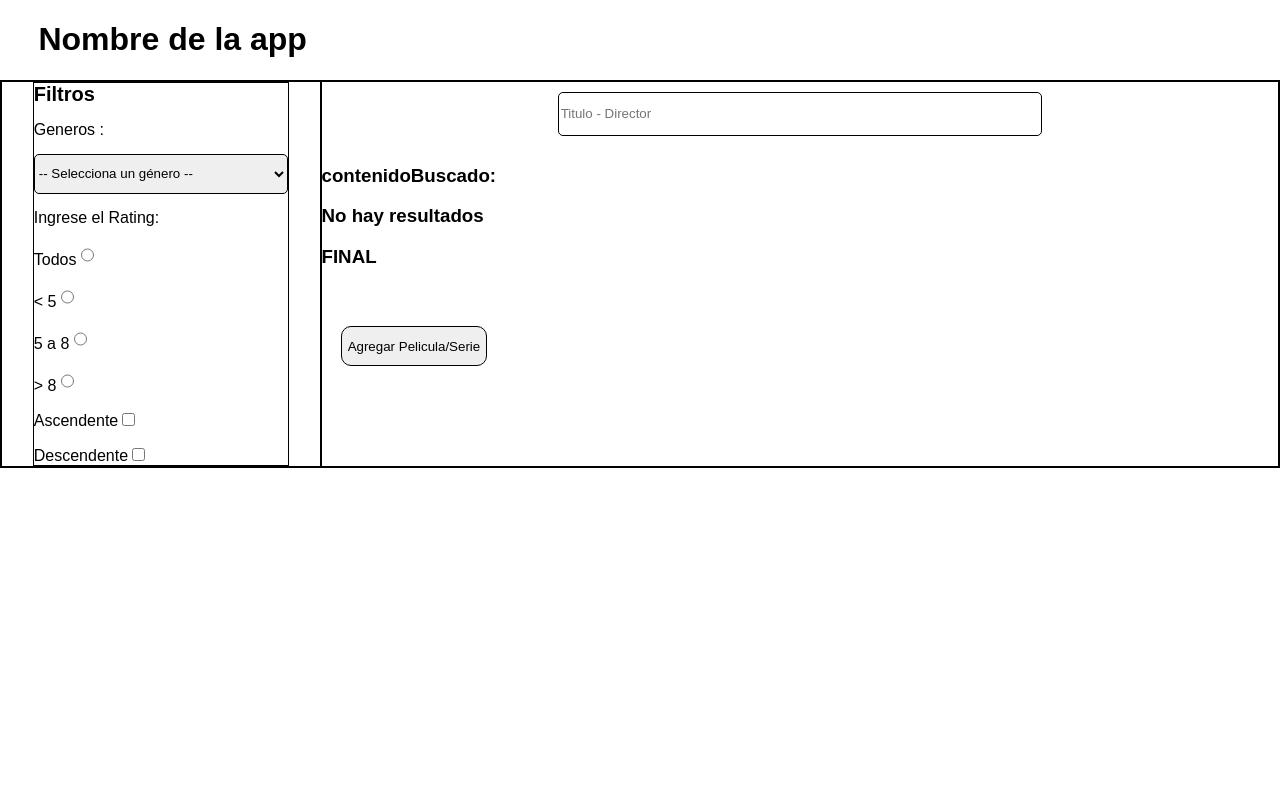
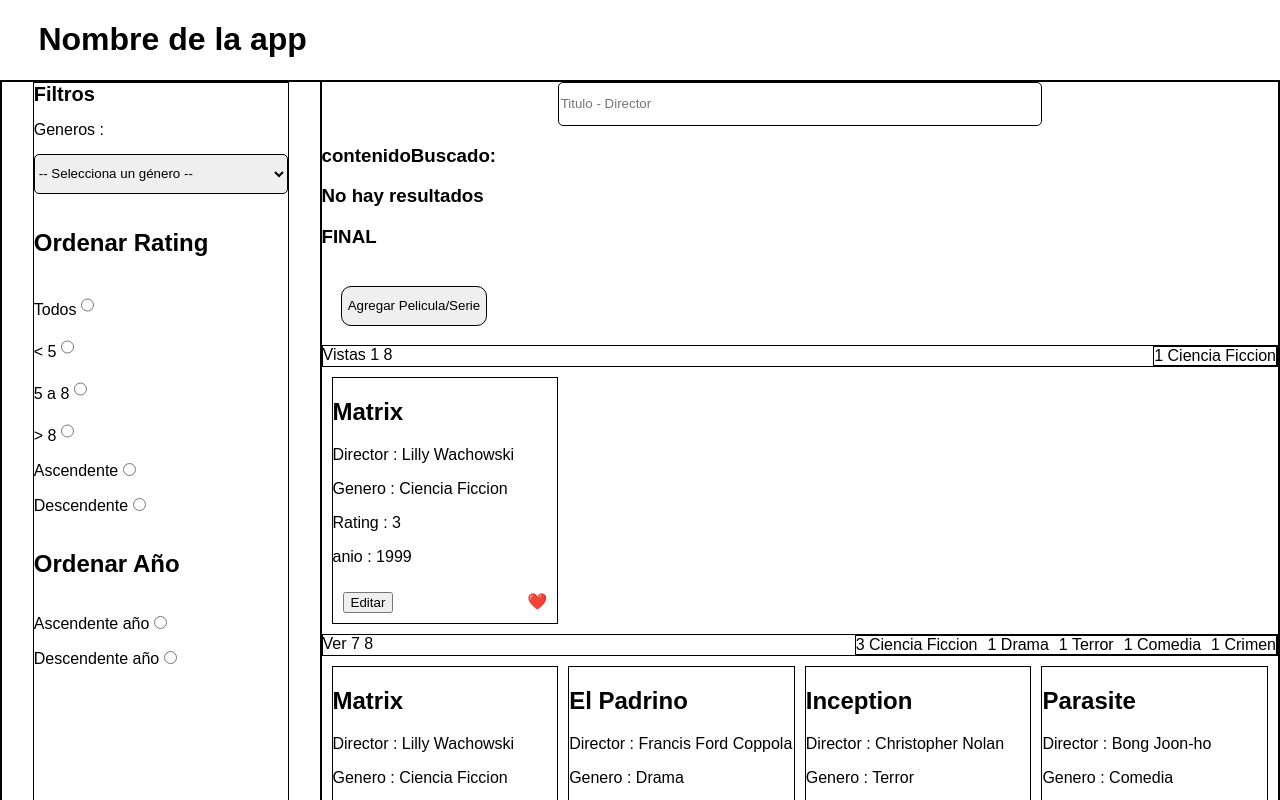
Before and after one commit to Diiegorios46/-1proyect-react-PWA, a React (Vite) app in the folder proyectReact/: page / in a window 1280 px wide. Shown: the top 800 px of the page. Built offline with nearby package versions, Linux system fonts and the light colour scheme.

Commit message:
Checkpoint 2, dividir los arreglos de peliculas x vista y no vistas ()

```diff
--- a/proyectReact/src/Components/Cards/Card.jsx
+++ b/proyectReact/src/Components/Cards/Card.jsx
@@ -1,6 +1,6 @@
 import Styles from "./card.module.css";
 
-const Card = ({ estadoVisto , titulo , director , genero , rating , Onclick , id }) => {
+const Card = ({ estadoVisto , titulo , director , genero , rating , Onclick , id , anio}) => {
 
     return (
         <div className={Styles.container_card}>
@@ -9,6 +9,7 @@ const Card = ({ estadoVisto , titulo , director , genero , rating , Onclick , id
             <p>Director : {director}</p>
             <p>Genero : {genero}</p>
             <p>Rating : {rating}</p>
+            <p>anio : {anio}</p>
 
             <div className={Styles.container_botones}>
                 <div>
--- a/proyectReact/src/Components/EstadoVisto/EstadoVisto.jsx
+++ b/proyectReact/src/Components/EstadoVisto/EstadoVisto.jsx
@@ -1,17 +1,50 @@
 import CardGenero from '../CardGenero/CardGenero';
 import Styles from './EstadoVisto.module.css'
+import {ArrayPelisSeries} from '../../Constant/bd';
 
-const EstadoVisto = ({ estado, cantVista , CantTiposGenero }) => {
+const EstadoVisto = ({ estado, cantVista , CantTiposGenero, mostrarVista}) => {
+
+    // const conteoPorGenero = ArrayPelisSeries.reduce((acc, peli) => {
+    //     acc[peli.genero] = (acc[peli.genero] || 0) + 1;
+    //     return acc;
+    //   }, {});
+
+      function conteoPorGenero(Array){
+        return Array.reduce((acc, peli) => {
+            acc[peli.genero] = (acc[peli.genero] || 0) + 1;
+            return acc;
+          }, {});
+    }
+
+    //   console.log(conteoPorGenero);
+
+    // const mostrarCardGenero = () => {
+    //     return Object.entries(conteoPorGenero).map(([genero, cantidad]) => (
+    //         <CardGenero key={genero} genero={genero} cant={cantidad} />
+    //       ));
+    // };
+
+    const mostrarCardGenero = () => {
+        if (mostrarVista) {
+            let arrayAux = ArrayPelisSeries.filter((peli) => peli.visto)
+            return Object.entries(conteoPorGenero(arrayAux)).map(([genero, cantidad]) => (
+                <CardGenero key={genero} genero={genero} cant={cantidad} />
+            ));
+        }else{
+            let arrayAux = ArrayPelisSeries.filter((peli) => !peli.visto)
+            return Object.entries(conteoPorGenero(arrayAux)).map(([genero, cantidad]) => (
+                <CardGenero key={genero} genero={genero} cant={cantidad} />
+            ));
+        }
+    }
+
     return (
         <div className={Styles.container_vistas}>
 
             <div>{estado} {cantVista} {CantTiposGenero} </div>
 
             <div className={Styles.container_cant_vistas_generos}>
-
-                <CardGenero genero={"Accion"} cant={12} />
-                <CardGenero genero={"Drama"} cant={12} />
-
+                {mostrarCardGenero()}
             </div>
 
         </div>
--- a/proyectReact/src/Constant/bd.jsx
+++ b/proyectReact/src/Constant/bd.jsx
@@ -93,5 +93,39 @@ export const ArrayPelisSeries = [
     tipo: "Película",
     visto: true
   }
+];
 
-  ];
+export const ordenamientoDescendente = () => {
+  if (arrayModPelis.length === 0) {
+    setArrayModPelis([]);
+    return;
+  }
+  const arrayAux = [...arrayModPelis].sort((a, b) => b.anio - a.anio);
+  setArrayModPelis(arrayAux);
+};
+
+export const ordenamientoAscendente = () => {
+  if (arrayModPelis.length === 0) {
+      setArrayModPelis([]);
+      return;
+  }
+  const arrayAux = [...arrayModPelis].sort((a, b) => a.anio - b.anio);
+  setArrayModPelis(arrayAux);
+};
+
+export const ordenamientoAscendenteRating = () => {
+  if (arrayModPelis.length === 0) {
+      setArrayModPelis([]);
+      return;
+  }
+  const arrayAux = [...arrayModPelis].sort((a, b) => a.rating - b.rating);
+  setArrayModPelis(arrayAux);
+};
+export const ordenamientoDescendenteRating = () => {
+  if (arrayModPelis.length === 0) {
+      setArrayModPelis([]);
+      return;
+  }
+  const arrayAux = [...arrayModPelis].sort((a, b) => b.rating - a.rating);
+  setArrayModPelis(arrayAux);
+};
--- a/proyectReact/src/pages/Home/Home.jsx
+++ b/proyectReact/src/pages/Home/Home.jsx
@@ -2,7 +2,6 @@ import Styles from "./Home.module.css";
 import Card from "../../Components/Cards/Card";
 import EstadoVisto from "../../Components/EstadoVisto/EstadoVisto";
 import {ArrayPelisSeries , generos } from '../../Constant/bd';
-
 import { useState , useEffect } from "react";
 
 
@@ -22,8 +21,8 @@ const Home = () => {
         id: Date.now()
     });
 
+
     const [buttonAddpeli,setButtonAddpeli] = useState(false)
-
 
     const contarVistas = () => {
         return arrayModPelis.filter(prev => prev.visto == true).length
@@ -45,6 +44,7 @@ const Home = () => {
 
         console.log(arrayModPelis)
     }
+
 
     const contarGeneros = () => {
         let contador = 0;
@@ -109,6 +109,42 @@ const Home = () => {
         setBuscarXPeliculaSerie(e.target.value)
     }
 
+    const ordenamientoDescendente = () => {
+        if (arrayModPelis.length === 0) {
+          setArrayModPelis([]);
+          return;
+        }
+        const arrayAux = [...arrayModPelis].sort((a, b) => b.anio - a.anio);
+        setArrayModPelis(arrayAux);
+      };
+
+    const ordenamientoAscendente = () => {
+        if (arrayModPelis.length === 0) {
+            setArrayModPelis([]);
+            return;
+        }
+        const arrayAux = [...arrayModPelis].sort((a, b) => a.anio - b.anio);
+        setArrayModPelis(arrayAux);
+    };
+
+    const ordenamientoAscendenteRating = () => {
+        if (arrayModPelis.length === 0) {
+            setArrayModPelis([]);
+            return;
+        }
+        const arrayAux = [...arrayModPelis].sort((a, b) => a.rating - b.rating);
+        setArrayModPelis(arrayAux);
+    };
+    const ordenamientoDescendenteRating = () => {
+        if (arrayModPelis.length === 0) {
+            setArrayModPelis([]);
+            return;
+        }
+        const arrayAux = [...arrayModPelis].sort((a, b) => b.rating - a.rating);
+        setArrayModPelis(arrayAux);
+    };
+
+
     const contenidoBuscado = () => {
         return (
             <div>
@@ -128,6 +164,7 @@ const Home = () => {
                                 titulo={content.titulo}
                                 director={content.director}
                                 genero={content.genero}
+                                anio={content.anio}
                                 rating={content.rating}
                                 id={content.id}
                                 estadoVisto={content.visto}
@@ -141,24 +178,25 @@ const Home = () => {
         );
     };
 
-    // const contenidoVisto = () => {
-    //         return(
-    //             arrayModPelis
-    //                 .filter((contenido) => !contenido.visto && filtrarPorGenero(contenido.genero) && (buscarXRating == 0 || buscarRating(contenido.rating) == buscarXRating))
-    //                 .map((contenido) => (
-    //                 <Card
-    //                     key={contenido.id}
-    //                     titulo={contenido.titulo}
-    //                     director={contenido.director}
-    //                     genero={contenido.genero}
-    //                     rating={contenido.rating}
-    //                     id={contenido.id}
-    //                     estadoVisto={contenido.visto}
-    //                     Onclick={handleChange}
-    //                 />
-    //             ))
-    //         )
-    // }
+    const contenidoVisto = () => {
+            return(
+                arrayModPelis
+                    .filter((contenido) => !contenido.visto && filtrarPorGenero(contenido.genero) && (buscarXRating == 0 || buscarRating(contenido.rating) == buscarXRating))
+                    .map((contenido) => (
+                    <Card
+                        key={contenido.id}
+                        titulo={contenido.titulo}
+                        director={contenido.director}
+                        genero={contenido.genero}
+                        rating={contenido.rating}
+                        id={contenido.id}
+                        estadoVisto={contenido.visto}
+                        anio={contenido.anio}
+                        Onclick={handleChange}
+                    />
+                ))
+            )
+    }
 
 
     useEffect(() => {
@@ -230,7 +268,7 @@ const Home = () => {
                             <option value="Terror">Terror</option>
                         </select>
 
-                        <label htmlFor="">Ingrese el Rating:</label>
+                        <h1 htmlFor="">Ordenar Rating</h1>
                         <label htmlFor=""> {"Todos"}
                             <input type="radio" name="rating" id="" className={Styles.input} onChange={handleRating} value={"0"} />
                         </label>
@@ -243,14 +281,21 @@ const Home = () => {
                         <label htmlFor=""> {" > 8"}
                             <input type="radio" name="rating" id="" className={Styles.input} onChange={handleRating} value={"3"}/>
                         </label>
-
                         <label htmlFor="">Ascendente
-                            <input type="checkbox" name="" id="" />
+                            <input type="radio" name="OrdenarFecha" id="" onClick={ordenamientoAscendenteRating}/>
+                        </label>
+                        <label htmlFor=""> Descendente
+                            <input type="radio" name="OrdenarFecha" id="" onClick={ordenamientoDescendenteRating}/>
                         </label>
 
 
-                        <label htmlFor="">Descendente
-                            <input type="checkbox" name="" id="" />
+                        <h1> Ordenar Año </h1>
+                        <label htmlFor=""> Ascendente año
+                            <input type="radio" name="OrdenarFecha2" id="" onClick={ordenamientoAscendente}/>
+                        </label>
+
+                        <label htmlFor="">Descendente año
+                            <input  type="radio" name="OrdenarFecha2" id="" onClick={ordenamientoDescendente}/>
                         </label>
 
 
@@ -272,10 +317,10 @@ const Home = () => {
                 </div>
 
                 {/* vistas */}
-                {/* <EstadoVisto estado={"Vistas"} cantVista={contarVistas()} CantTiposGenero={contarGeneros()}/> */}
+                <EstadoVisto estado={"Vistas"} cantVista={contarVistas()} CantTiposGenero={contarGeneros()} mostrarVista={true} />
 
                 {/* Container cards */}
-                {/* <div className={Styles.container_cards}>
+                <div className={Styles.container_cards}>
                     {arrayModPelis
                         .filter((contenido) => contenido.visto == true)
                         .map((contenido) => (
@@ -287,19 +332,20 @@ const Home = () => {
                             rating={contenido.rating}
                             id={contenido.id}
                             estadoVisto={contenido.visto}
+                            anio={contenido.anio}
                             Onclick={handleChange}
                         />
                     ))}
-                </div> */}
+                </div>
 
                 {/* ver */}
                 <div>
-                    {/* <EstadoVisto estado={"Ver"} cantVista={contarNoVistas()} CantTiposGenero={contarGeneros()}/> */}
+                    <EstadoVisto estado={"Ver"} cantVista={contarNoVistas()} CantTiposGenero={contarGeneros()}/>
                 </div>
 
                 {/*------------------------------PELICULAS POR VER ---------------------------------------------  */}
                 <div className={Styles.container_cards}>
-                    {/* {contenidoVisto()} */}
+                    {contenidoVisto()}
                 </div>
 
 
```
Lines whose indentation alone changed are shown as unchanged.
